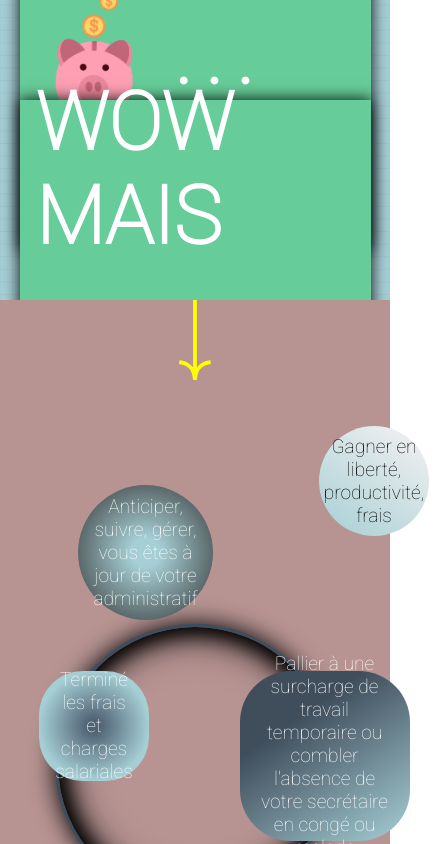
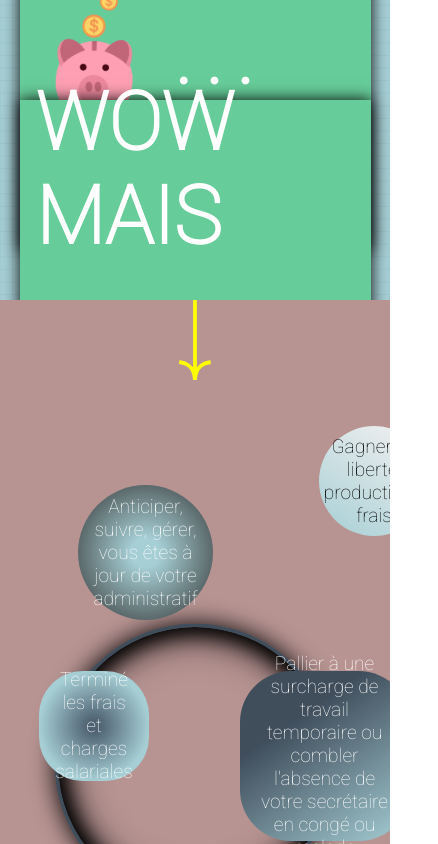
Before and after one commit to Truffenoire/webLive, a React (Create React App) app: page / in a window 390 px wide. Shown: the part 1345-2189 px from the top of the page, 438 px wide, since content can reach past the window. Built offline with nearby package versions, Linux system fonts and the light colour scheme; a web font is replaced by a local one.

Commit message:
fix responsive

```diff
--- a/src/pages/Home/home.scss
+++ b/src/pages/Home/home.scss
@@ -230,6 +230,7 @@
         }
 
         .circle {
+            overflow: hidden;
             display: flex;
             flex-direction: column;
             position: relative;
@@ -1127,9 +1128,9 @@
             // }
 
             .vignette {
-                ul {
-                    padding: 200px;
-                }
+                // ul {
+                //     padding: 200px;
+                // }
             }
         }
 
--- a/src/styles/index.scss
+++ b/src/styles/index.scss
@@ -8,9 +8,9 @@
 // ::-webkit-scrollbar-thumb{
 //     background: transparent;
 // }
-// .App{
-//     overflow: hidden;
-// }
+.App{
+    overflow: hidden;
+}
 
 @import '../components/NavBar/navBar.scss';
 @import '../components/Footer/footer.scss';
```
